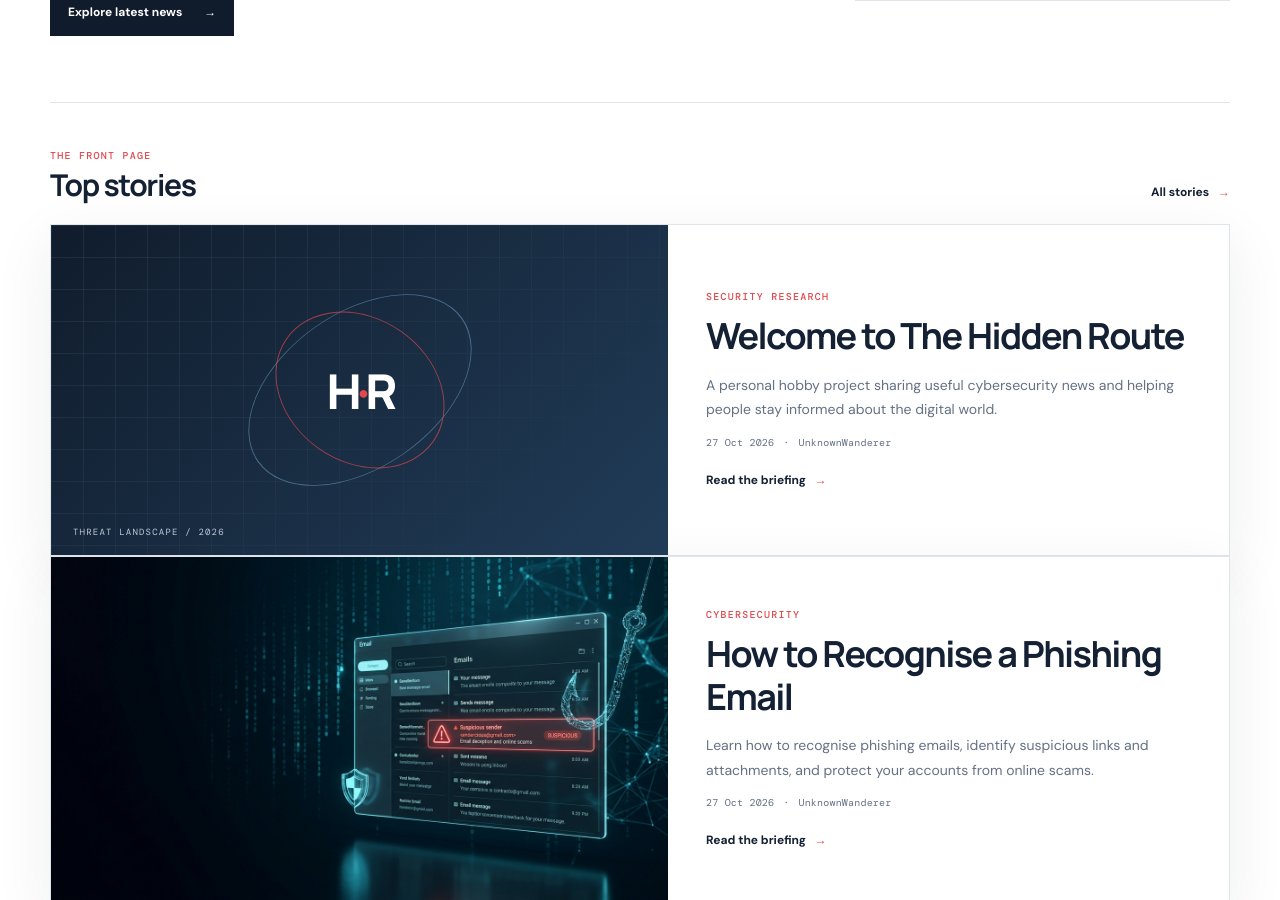
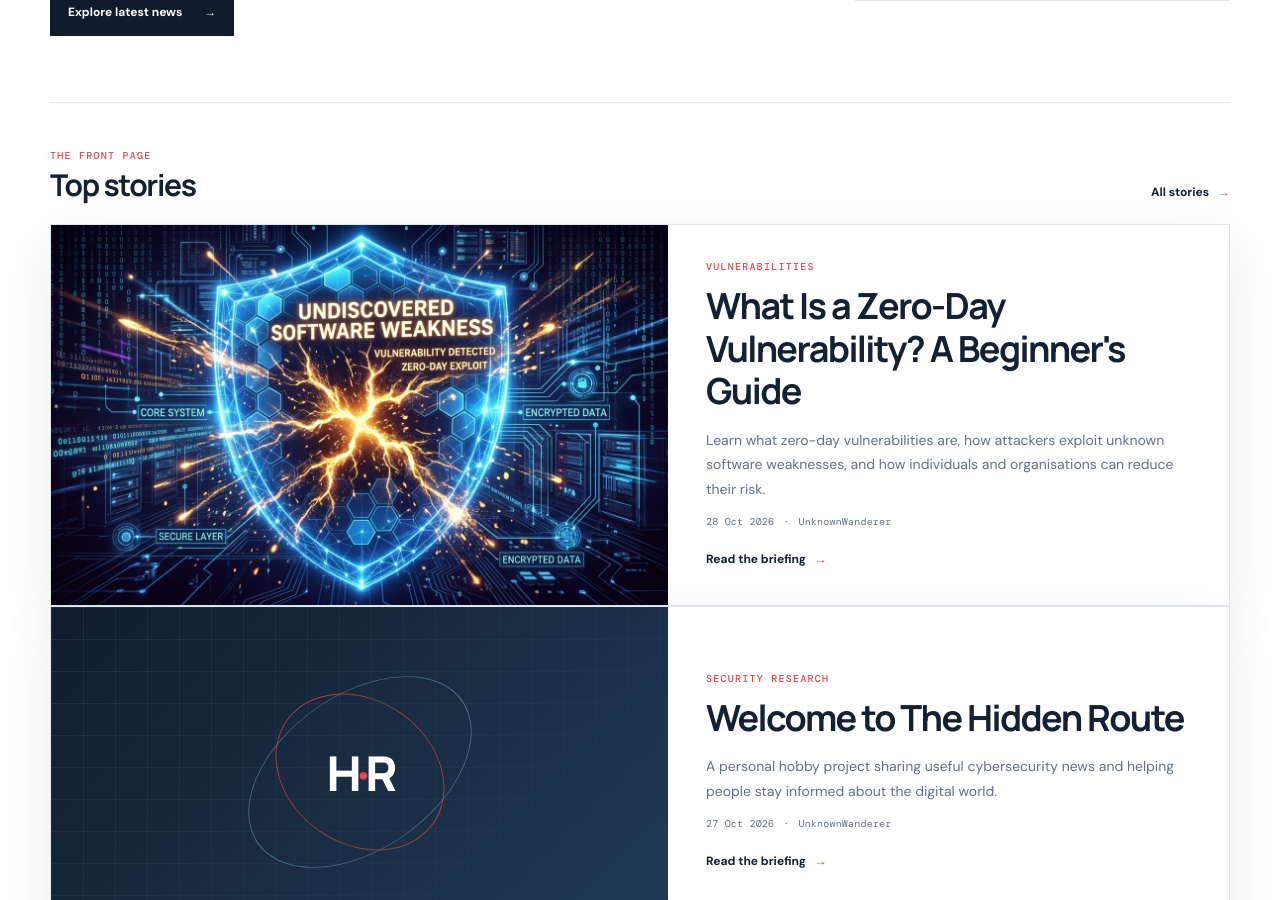
Before and after one commit to LazyOwl-Lab/lazyowl-lab.github.io, a Jekyll site: the page built from index.html, in a window 1280 px wide and 900 px high, scrolled down 485 px. Built offline with Jekyll 4.4.1, drawn with Linux system fonts in a browser that asks for light colours; some of the changed lines change nothing that is shown.

Commit message:
article2

```diff
--- /dev/null
+++ b/_posts/2026-10-28-what-is-a-zero-day-vulnerability.md
@@ -0,0 +1,152 @@
+---
+layout: article
+title: "What Is a Zero-Day Vulnerability? A Beginner's Guide"
+date: 2026-10-28
+categories:
+  - vulnerabilities
+description: "Learn what zero-day vulnerabilities are, how attackers exploit unknown software weaknesses, and how individuals and organisations can reduce their risk."
+author: UnknownWanderer
+image: /assets/images/zero-day.jpg
+image_alt: "A glowing crack in a digital shield representing an undiscovered software weakness."
+---
+
+# What Is a Zero-Day Vulnerability? A Beginner's Guide
+
+You may have seen news headlines such as “hackers exploited a zero-day vulnerability.” It sounds alarming, but the idea is simple: a **zero-day vulnerability** is a security weakness that attackers can use before the software maker has released a fix.
+
+The name “zero-day” means the vendor has had **zero days** to prepare a patch before the flaw is exploited. NIST defines a zero-day attack as an attack that exploits a previously unknown hardware, firmware, or software vulnerability. [1][2]
+
+## First: What Is a Software Vulnerability?
+
+A **software vulnerability** is a weakness or mistake in software, hardware, or firmware that an attacker could abuse.
+
+Examples include:
+
+- A website that does not properly check user input.
+- A program that lets an attacker run their own code.
+- A device that uses a weak or default password.
+- A bug that gives a user more access than they should have.
+
+A vulnerability is not automatically an attack. It becomes a problem when someone finds it and uses it to gain unauthorised access, steal data, install malware, or disrupt a system.
+
+## What Makes It a “Zero-Day”?
+
+A vulnerability is called a **zero-day** when:
+
+1. The vendor or developer does not know about it, or has not yet released a fix.
+2. No official patch is available.
+3. Attackers may already be using it.
+
+In other words, defenders have had **zero days of warning**. CISA describes zero-day vulnerabilities as weaknesses in software or hardware that are unknown to the vendor, and notes that vendors should have an opportunity to develop mitigations before public disclosure. [3]
+
+### Vulnerability, exploit, and attack
+
+These three terms are related but different:
+
+| Term | Meaning | Simple example |
+|---|---|---|
+| **Zero-day vulnerability** | The hidden weakness itself | A bug in an app that allows unauthorised access |
+| **Zero-day exploit** | The code or technique used to abuse the weakness | Malicious code that takes advantage of the bug |
+| **Zero-day attack** | A real attack using that exploit | Hackers use the code to break into systems |
+
+A zero-day vulnerability is the flaw; the exploit is the method used to abuse it; the attack is when that method is used against real targets.
+
+## Zero-Day vs Known Vulnerability
+
+The main difference is whether a patch or public fix exists.
+
+| Feature | Zero-day vulnerability | Known vulnerability |
+|---|---|---|
+| Vendor awareness | Often unknown to the vendor | Vendor knows about it |
+| Patch status | No patch available yet | A patch or workaround may exist |
+| Public information | Limited or secret | Usually documented, sometimes with a CVE ID |
+| Detection | Harder for signature-based tools | Easier once signatures and advisories exist |
+| Main defence | Layered security and rapid response | Apply updates quickly |
+
+Once the vendor learns about the flaw and releases a patch, it is no longer technically a zero-day. However, it can still be dangerous if users and organisations do not install the update. CISA advises that, once patches are available and can be safely applied, organisations should apply them and remove temporary mitigations. [4]
+
+## How Are Vulnerabilities Discovered?
+
+Security researchers, ethical hackers, vendors, and sometimes attackers discover vulnerabilities in different ways.
+
+Common methods include:
+
+- **Code review:** Reading source code to find insecure logic or mistakes.
+- **Penetration testing:** Simulating attacks to see whether systems can be broken into.
+- **Fuzzing:** Sending unexpected or malformed input to software to trigger crashes or errors.
+- **Bug bounty programmes:** Companies reward researchers who responsibly report security flaws.
+- **Threat intelligence:** Analysing malware, attack traffic, and suspicious behaviour to identify exploitation patterns.
+- **Accidental discovery:** A user or researcher notices unusual behaviour while using or testing software.
+
+Responsible researchers usually report the issue privately to the vendor so a patch can be developed before public details are released. CISA recommends that previously unknown vulnerabilities be disclosed to the product vendor or an established third-party coordinator. [3]
+
+## Why Are Zero-Days Dangerous?
+
+Zero-days are dangerous because attackers may have a working exploit while defenders have no patch.
+
+They can be used to:
+
+- Steal passwords, personal data, or business information.
+- Install ransomware or spyware.
+- Take control of computers, servers, routers, or IoT devices.
+- Move deeper into an organisation’s network after the first compromise.
+
+For example, MITRE ATT&CK documents Operation MidnightEclipse, a campaign in March and April 2024 that began with exploitation of CVE-2024-3400, a critical command-injection vulnerability in Palo Alto Networks PAN-OS GlobalProtect. [5]
+
+## How Can Users Reduce the Risk?
+
+You cannot always prevent a zero-day, but you can make successful attacks much harder.
+
+- **Keep software updated.** Install operating-system, browser, app, and firmware updates as soon as they are available.
+- **Use automatic updates where possible.** This reduces the chance of missing an important patch.
+- **Use strong, unique passwords.** Enable multi-factor authentication (MFA) for important accounts.
+- **Be careful with links and attachments.** Many attacks start with phishing emails or malicious websites.
+- **Use reputable security software.** Antivirus, endpoint protection, and firewalls can still detect related malicious behaviour.
+- **Limit user privileges.** Do not use an administrator account for everyday tasks.
+- **Back up important data.** Use offline or isolated backups where possible.
+- **Remove unused software and devices.** Fewer programs and services mean fewer possible targets.
+
+NIST recommends keeping hosts properly patched and applying the principle of least privilege, giving users only the permissions needed for their work. [6]
+
+## How Can Organisations Reduce the Risk?
+
+Organisations need a broader approach called **defence in depth**.
+
+- **Patch management:** Track software versions, test updates, and deploy critical patches quickly.
+- **Asset inventory:** Know every device, application, cloud service, and user account in the environment.
+- **Network segmentation:** Separate important systems so one compromised device cannot easily reach everything else.
+- **Least privilege:** Give users and systems only the access they need.
+- **Monitoring and logging:** Watch for unusual logins, unexpected network traffic, and abnormal system behaviour.
+- **Incident response plan:** Prepare steps for isolating affected systems, investigating the issue, and restoring services.
+- **Security awareness training:** Teach employees how to recognise phishing and report suspicious activity.
+- **Vulnerability management:** Use vulnerability scanning, penetration testing, and trusted advisories to prioritise fixes.
+
+CISA recommends regular vulnerability scanning, especially for internet-facing systems, and regular patching of software and operating systems. [7] Its incident and vulnerability response guidance also recommends identifying affected assets, checking for indicators of exploitation, and remediating actively exploited vulnerabilities through patching or mitigations such as limiting access and isolating systems. [4]
+
+## Key Takeaway
+
+A **zero-day vulnerability** is a security flaw with no available fix at the time attackers can exploit it. The best protection is not one single tool, but good security habits: update quickly, limit access, use MFA, monitor systems, and prepare an incident-response plan.
+
+Zero-days are serious, but strong basic cybersecurity reduces the chance that one flaw leads to a major breach.
+
+**THE HIDDEN ROUTE | CYBERSECURITY BRIEFING**
+
+*Independent cybersecurity reporting, practical security guidance, and threat awareness.*
+
+## References
+
+1. National Institute of Standards and Technology. *Zero-Day Attack*. NIST Computer Security Resource Center Glossary. https://csrc.nist.gov/glossary/term/Zero_Day_Attack
+
+2. National Institute of Standards and Technology. *k-Zero Day Safety: Measuring the Security Risk of Enterprise Networks*. https://csrc.nist.gov/CSRC/media/Projects/Measuring-Security-Risk-in-Enterprise-Networks/documents/k0day_august-version.pdf
+
+3. Cybersecurity and Infrastructure Security Agency. *Guide to Vulnerability Reporting for America’s Election Administrators*. https://www.cisa.gov/sites/default/files/publications/guide-vulnerability-reporting-americas-election-admins_508.pdf
+
+4. Cybersecurity and Infrastructure Security Agency. *Federal Government Cybersecurity Incident & Vulnerability Response Playbooks*. https://www.cisa.gov/sites/default/files/publications/Cybersecurity_Incident_Vulnerability_Response_Playbooks_508C.pdf
+
+5. MITRE ATT&CK. *Operation MidnightEclipse — Campaign C0048*. https://attack.mitre.org/campaigns/C0048/
+
+6. National Institute of Standards and Technology. *Computer Security Incident Handling Guide*, Special Publication 800-61 Revision 2. https://nvlpubs.nist.gov/nistpubs/specialpublications/nist.sp.800-61r2.pdf
+
+7. Cybersecurity and Infrastructure Security Agency. *Detection and Analysis — #StopRansomware Guide*. https://www.cisa.gov/stopransomware/ransomware-guide
+
+8. Cybersecurity and Infrastructure Security Agency. *Cyber: Remediate Vulnerabilities for Internet Accessible Systems*. https://www.cisa.gov/sites/default/files/publications/CISAInsights-Cyber-RemediateVulnerabilitiesforInternetAccessibleSystems_S508C.pdf
```
Also changed, not shown: _posts/2026-10-27-how-to-recognise-phishing-emails.md (+0 -1 lines), assets/images/zero-day.jpg (added).
